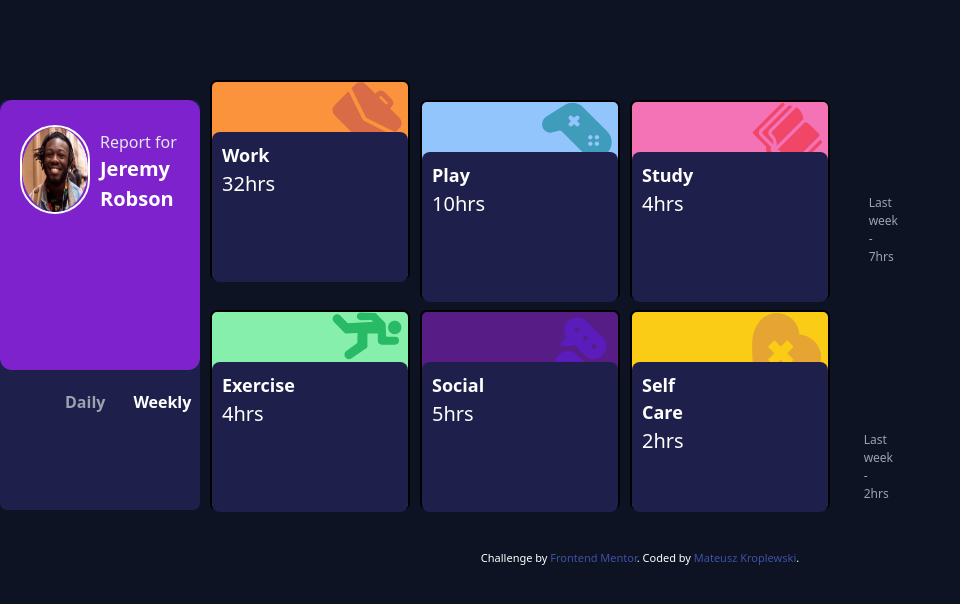
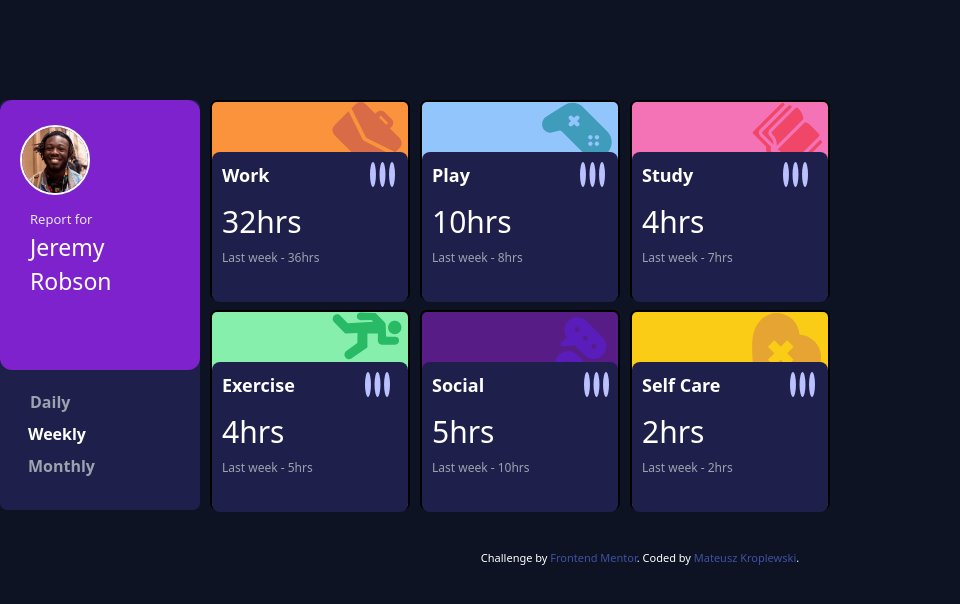
Before and after one commit to Kroplewski-M/time-tracking-dashboard-main, a plain HTML site: page index.html in a window 1280 px wide. Shown: the whole page, without its empty margins (0-960 px from the left). Drawn offline with nearby package versions, Linux system fonts and the light colour scheme.

Commit message:
desktop view and hover states added

```diff
--- a/index.html
+++ b/index.html
@@ -19,44 +19,44 @@
 <body>
 
   <div class="container">
-      <div class="bigBox bg-[#1E204B]">
+      <div class="bigBox bg-[#1E204B] hover:bg-[#2F315C]">
         <div class="bg-purple-700 w-[100%] h-[130px] md:h-[270px] rounded-xl">
-            <div class="flex pt-[25px] pl-5">
+            <div class="flex md:flex-col pt-[25px] pl-5">
               <img src="./images/image-jeremy.png" alt="" class="w-[70px] border-solid border-2 border-white rounded-full">
-              <p class="text-gray-200 pl-[10px] pt-[5px]">Report for <br><span class="text-white font-bold text-[20px]"> Jeremy Robson </span></p>
+              <p class="text-gray-200 pl-[10px] pt-[5px] md:mt-[10px] md:text-[13px] md:w-[100px]">Report for <br><span class="text-white font-bold text-[20px] md:text-[23px] md:font-normal"> Jeremy Robson </span></p>
             </div>
         </div>
-          <div class="flex space-x-7 text-gray-400 text-[16px] font-bold mt-5">
-              <p class="pl-[65px]">Daily</p>
-              <p class="text-white">Weekly</p>
-              <p>Monthly</p>
+          <div class="flex md:flex-col space-x-7 md:space-y-2 text-gray-400 text-[16px] font-bold mt-5">
+              <p class="pl-[65px] md:pl-[30px] hover:cursor-pointer">Daily</p>
+              <p class="text-white hover:cursor-pointer">Weekly</p>
+              <p class="hover:cursor-pointer">Monthly</p>
           </div>
       </div>
 
-      <div class="box bg-orange-400 -mt-[20px]">
+      <div class="box bg-orange-400 -mt-[20px] md:mt-[0px]">
         <img src="./images/icon-work.svg" alt="" class="absolute ml-[270px] md:ml-[120px] w-[70px]">
-          <div class="w-[100%] h-[100px] md:h-[150px] bg-[#1E204B] rounded-lg mt-[50px] relative z-50">
+          <div class="w-[100%] h-[100px] md:h-[150px] bg-[#1E204B] hover:bg-[#2F315C] hover:cursor-pointer rounded-lg mt-[50px] relative z-50">
               <div class="flex pl-[10px] text-[18px] pt-[10px] overflow-auto">
                 <p class="text-white font-bold">Work</p>
-                <img src="./images/icon-ellipsis.svg" alt="" class="w-[25px] h-[25px] ml-[240px]">
+                <img src="./images/icon-ellipsis.svg" alt="" class="w-[25px] h-[25px] ml-[240px] md:ml-[100px] hover:cursor-pointer">
               </div>
-              <div class="flex ">
-                <p class="text-white text-[20px] pl-[10px]">32hrs</p>
-                <p class="text-gray-400 text-[12px] ml-[160px] pt-[5px]">Last week - 36hrs</p>
+              <div class="flex md:flex-col">
+                <p class="text-white text-[20px] pl-[10px] md:mt-[10px] md:text-[30px]">32hrs</p>
+                <p class="text-gray-400 text-[12px] ml-[160px] md:ml-[10px] pt-[5px]">Last week - 36hrs</p>
               </div>
           </div>
       </div>
 
       <div class="box bg-blue-300">
         <img src="./images/icon-play.svg" alt="" class="absolute ml-[270px] md:ml-[120px] w-[70px]">
-        <div class="w-[100%] h-[100px] md:h-[150px] bg-[#1E204B] rounded-lg mt-[50px] relative z-50">
+        <div class="w-[100%] h-[100px] md:h-[150px] bg-[#1E204B] hover:bg-[#2F315C] hover:cursor-pointer rounded-lg mt-[50px] relative z-50">
           <div class="flex pl-[10px] text-[18px] pt-[10px] overflow-auto">
             <p class="text-white font-bold">Play</p>
-            <img src="./images/icon-ellipsis.svg" alt="" class="w-[25px] h-[25px] ml-[240px]">
+            <img src="./images/icon-ellipsis.svg" alt="" class="w-[25px] h-[25px] ml-[240px] md:ml-[110px] hover:cursor-pointer">
           </div>
-          <div class="flex ">
-            <p class="text-white text-[20px] pl-[10px]">10hrs</p>
-            <p class="text-gray-400 text-[12px] ml-[160px] pt-[5px]">Last week - 8hrs</p>
+          <div class="flex md:flex-col">
+            <p class="text-white text-[20px] pl-[10px] md:mt-[10px] md:text-[30px]">10hrs</p>
+            <p class="text-gray-400 text-[12px] ml-[160px] pt-[5px] md:ml-[10px] ">Last week - 8hrs</p>
           </div>
 
         </div>
@@ -64,14 +64,14 @@
 
       <div class="box bg-pink-400">
         <img src="./images/icon-study.svg" alt="" class="absolute ml-[270px] md:ml-[120px] w-[70px]">
-        <div class="w-[100%] h-[100px] md:h-[150px] bg-[#1E204B] rounded-lg mt-[50px] relative z-50">
+        <div class="w-[100%] h-[100px] md:h-[150px] bg-[#1E204B] hover:bg-[#2F315C] hover:cursor-pointer rounded-lg mt-[50px] relative z-50">
           <div class="flex pl-[10px] text-[18px] pt-[10px] overflow-auto">
             <p class="text-white font-bold">Study</p>
-            <img src="./images/icon-ellipsis.svg" alt="" class="w-[25px] h-[25px] ml-[240px]">
+            <img src="./images/icon-ellipsis.svg" alt="" class="w-[25px] h-[25px] ml-[240px] md:ml-[90px] hover:cursor-pointer">
           </div>
-          <div class="flex ">
-            <p class="text-white text-[20px] pl-[10px]">4hrs</p>
-            <p class="text-gray-400 text-[12px] ml-[185px] pt-[5px]">Last week - 7hrs</p>
+          <div class="flex md:flex-col">
+            <p class="text-white text-[20px] pl-[10px] md:mt-[10px] md:text-[30px]">4hrs</p>
+            <p class="text-gray-400 text-[12px] ml-[185px] pt-[5px] md:ml-[10px]">Last week - 7hrs</p>
           </div>
 
         </div>
@@ -79,14 +79,14 @@
 
       <div class="box bg-green-300">
         <img src="./images/icon-exercise.svg" alt="" class="absolute ml-[270px] md:ml-[120px] w-[70px]">
-        <div class="w-[100%] h-[100px] md:h-[150px] bg-[#1E204B] rounded-lg mt-[50px] relative z-50">
+        <div class="w-[100%] h-[100px] md:h-[150px] bg-[#1E204B] hover:bg-[#2F315C] hover:cursor-pointer rounded-lg mt-[50px] relative z-50">
           <div class="flex pl-[10px] text-[18px] pt-[10px] overflow-auto">
             <p class="text-white font-bold">Exercise</p>
-            <img src="./images/icon-ellipsis.svg" alt="" class="w-[25px] h-[25px] ml-[215px]">
+            <img src="./images/icon-ellipsis.svg" alt="" class="w-[25px] h-[25px] ml-[215px] md:ml-[70px] hover:cursor-pointer">
           </div>
-          <div class="flex ">
-            <p class="text-white text-[20px] pl-[10px]">4hrs</p>
-            <p class="text-gray-400 text-[12px] ml-[180px] pt-[5px]">Last week - 5hrs</p>
+          <div class="flex md:flex-col">
+            <p class="text-white text-[20px] pl-[10px] md:mt-[10px] md:text-[30px]">4hrs</p>
+            <p class="text-gray-400 text-[12px] ml-[180px] pt-[5px] md:ml-[10px]">Last week - 5hrs</p>
           </div>
 
         </div>
@@ -94,14 +94,14 @@
 
       <div class="box bg-purple-900">
         <img src="./images/icon-social.svg" alt="" class="absolute ml-[270px] md:ml-[120px] w-[70px]">
-        <div class="w-[100%] h-[100px] md:h-[150px]  bg-[#1E204B] rounded-lg mt-[50px] relative z-50">
+        <div class="w-[100%] h-[100px] md:h-[150px]  bg-[#1E204B] hover:bg-[#2F315C] hover:cursor-pointer rounded-lg mt-[50px] relative z-50">
           <div class="flex pl-[10px] text-[18px] pt-[10px] overflow-auto">
             <p class="text-white font-bold">Social</p>
-            <img src="./images/icon-ellipsis.svg" alt="" class="w-[25px] h-[25px] ml-[240px]">
+            <img src="./images/icon-ellipsis.svg" alt="" class="w-[25px] h-[25px] ml-[240px] md:ml-[100px] hover:cursor-pointer">
           </div>
-          <div class="flex ">
-            <p class="text-white text-[20px] pl-[10px]">5hrs</p>
-            <p class="text-gray-400 text-[12px] ml-[180px] pt-[5px]">Last week - 10hrs</p>
+          <div class="flex md:flex-col">
+            <p class="text-white text-[20px] pl-[10px] md:mt-[10px] md:text-[30px]">5hrs</p>
+            <p class="text-gray-400 text-[12px] ml-[180px] pt-[5px] md:ml-[10px]">Last week - 10hrs</p>
           </div>
 
         </div>
@@ -109,14 +109,14 @@
 
       <div class="box bg-yellow-400">
         <img src="./images/icon-self-care.svg" alt="" class="absolute ml-[270px] md:ml-[120px] w-[70px]">
-        <div class="w-[100%] h-[100px] md:h-[150px] bg-[#1E204B] rounded-lg mt-[50px] relative z-50">
+        <div class="w-[100%] h-[100px] md:h-[150px] bg-[#1E204B] hover:bg-[#2F315C] hover:cursor-pointer rounded-lg mt-[50px] relative z-50">
           <div class="flex pl-[10px] text-[18px] pt-[10px] overflow-auto">
             <p class="text-white font-bold ">Self Care</p>
-            <img src="./images/icon-ellipsis.svg" alt="" class="w-[25px] h-[25px] ml-[210px]">
+            <img src="./images/icon-ellipsis.svg" alt="" class="w-[25px] h-[25px] ml-[210px] md:ml-[70px] hover:cursor-pointer">
           </div>
-          <div class="flex ">
-            <p class="text-white text-[20px] pl-[10px]">2hrs</p>
-            <p class="text-gray-400 text-[12px] ml-[180px] pt-[5px]">Last week - 2hrs</p>
+          <div class="flex md:flex-col">
+            <p class="text-white text-[20px] pl-[10px] md:mt-[10px] md:text-[30px]">2hrs</p>
+            <p class="text-gray-400 text-[12px] ml-[180px] pt-[5px] md:ml-[10px]">Last week - 2hrs</p>
           </div>
 
         </div>
```
